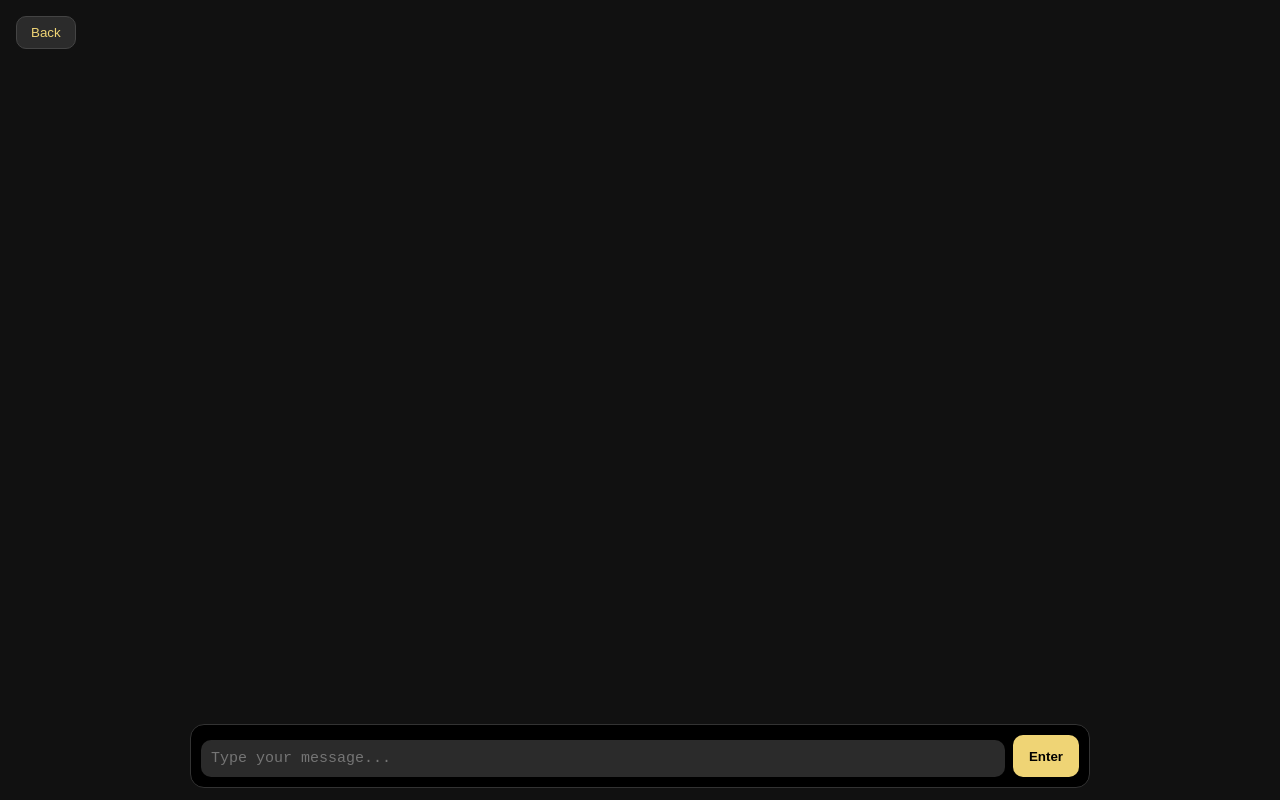
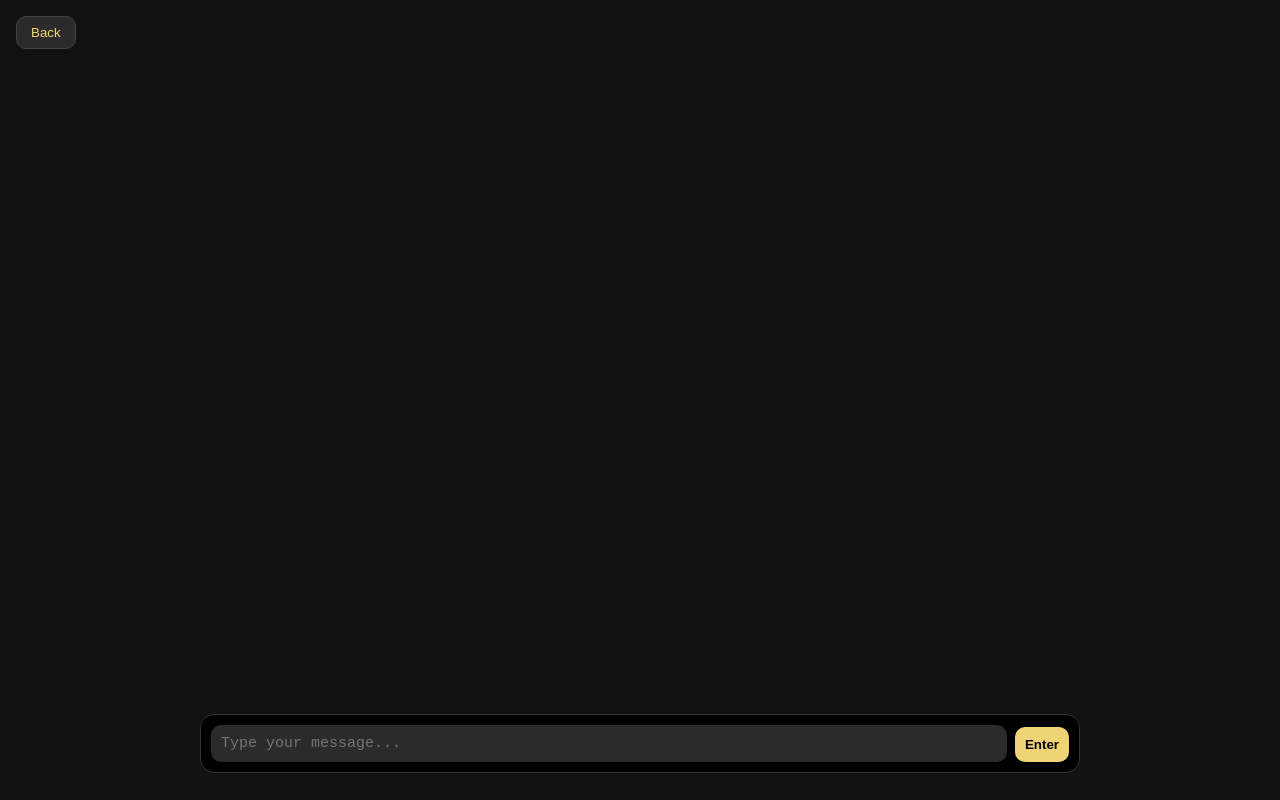
Before and after one commit to Sneh674/notes-next-app, a Next.js app: page /client/notes/1/chatBot in a window 1280 px wide. Built offline with nearby package versions, Linux system fonts and the light colour scheme; a web font is replaced by a local one.

Commit message:
css changes and scroll to bottom added in chatbot page

```diff
--- a/src/app/client/notes/[id]/chatBot/chatbot.module.css
+++ b/src/app/client/notes/[id]/chatBot/chatbot.module.css
@@ -114,15 +114,57 @@
     }
 }
 
+.bottomContent {
+    /* position: fixed; */
+    /* bottom: 10px; */
+    /* left: 0; */
+    position: fixed;
+    bottom: max(12px, env(safe-area-inset-bottom));
+    width: 100%;
+    max-width: 900px;
+    /* height: 170px; */
+    /* background-color: #fff; */
+    flex-grow: 1;
+    /* align-items: flex-end; */
+    justify-content: end;
+    display: flex;
+    flex-direction: column;
+    padding: 0 10px;
+    /* justify-content: left; */
+}
+
+/* Scroll To Bottom Button */
+.scrollToBottom {
+    /* position: fixed; */
+    /* bottom: 120px; */
+    /* left: 20px; */
+    width: 35px;
+    height: 35px;
+    border-radius: 50%;
+    background: #383838;
+    color: black;
+    opacity: 0.6;
+    border: none;
+    /* font-size: 18px; */
+    cursor: pointer;
+    z-index: 999;
+    display: flex;
+    align-items: center;
+    justify-content: center;
+    margin-bottom: 5px;
+}
+
 /* INPUT */
 
 .inputOuter {
-    position: fixed;
-    bottom: max(12px, env(safe-area-inset-bottom));
+    /* position: fixed;
+    bottom: max(12px, env(safe-area-inset-bottom)); */
     width: 100%;
     display: flex;
     justify-content: center;
-    padding: 0 10px;
+    margin-bottom: 15px;
+    /* padding: 0 10px; */
+    /* background-color: #fff; */
 }
 
 .inputContainer {
@@ -141,7 +183,7 @@
     flex: 1;
     resize: none;
     overflow-y: auto;
-    max-height: 160px;
+    max-height: 120px;
     padding: 10px;
     border-radius: 10px;
     border: none;
@@ -159,11 +201,11 @@
     background: #efd475;
     color: black;
     border: none;
-    padding: 0 16px;
-    height: 42px;
+    padding: 0 10px;
+    height: 35px;
     border-radius: 10px;
     cursor: pointer;
-    font-weight: 600;
+    font-weight: 900;
 }
 
 .sendButton:disabled {
--- a/src/app/client/notes/[id]/chatBot/page.tsx
+++ b/src/app/client/notes/[id]/chatBot/page.tsx
@@ -1,5 +1,7 @@
 "use client";
-
+// import DownArrow from "@/assets/down-arrow-svgrepo-com.svg";
+import Image from "next/image";
+import DownArrow from "../../../../assets/arrow-down.svg";
 import { useState, useRef, useEffect } from "react";
 import { useRouter } from "next/navigation";
 import styles from "./chatbot.module.css";
@@ -17,14 +19,33 @@ export default function ChatBot() {
   const [input, setInput] = useState<string>("");
   const [messages, setMessages] = useState<Message[]>([]);
   const [isLoading, setIsLoading] = useState<boolean>(false);
+  const [showScrollButton, setShowScrollButton] = useState<boolean>(false);
 
   const chatEndRef = useRef<HTMLDivElement | null>(null);
+  const chatHistoryRef = useRef<HTMLDivElement | null>(null);
   const textareaRef = useRef<HTMLTextAreaElement | null>(null);
 
-  // auto scroll
+  // Auto scroll when new message
   useEffect(() => {
     chatEndRef.current?.scrollIntoView({ behavior: "smooth" });
   }, [messages, isLoading]);
+
+  // Show / hide scroll-to-bottom button
+  useEffect(() => {
+    const container = chatHistoryRef.current;
+    if (!container) return;
+
+    const handleScroll = () => {
+      const atBottom =
+        container.scrollHeight - container.scrollTop <=
+        container.clientHeight + 50;
+
+      setShowScrollButton(!atBottom);
+    };
+
+    container.addEventListener("scroll", handleScroll);
+    return () => container.removeEventListener("scroll", handleScroll);
+  }, []);
 
   const handleSend = async () => {
     if (!input.trim() || isLoading) return;
@@ -42,7 +63,6 @@ export default function ChatBot() {
       textareaRef.current.style.height = "auto";
     }
 
-    // 🔥 Replace this with real API call later
     await new Promise((res) => setTimeout(res, 700));
 
     const botMessage: Message = {
@@ -71,6 +91,10 @@ export default function ChatBot() {
     }
   };
 
+  const scrollToBottom = () => {
+    chatEndRef.current?.scrollIntoView({ behavior: "smooth" });
+  };
+
   return (
     <div className={styles.chatPage}>
       {/* Back Button */}
@@ -79,7 +103,7 @@ export default function ChatBot() {
       </button>
 
       <div className={styles.chatContainer}>
-        <div className={styles.chatHistory}>
+        <div ref={chatHistoryRef} className={styles.chatHistory}>
           {messages.map((msg, index) => (
             <div key={index} className={styles.messageWrapper}>
               <div
@@ -107,6 +131,13 @@ export default function ChatBot() {
       </div>
 
       {/* Input */}
+      <div className={styles.bottomContent}>
+        {/* Scroll To Bottom Button */}
+        {showScrollButton && (
+          <button className={styles.scrollToBottom} onClick={scrollToBottom}>
+            <Image src={DownArrow} alt="Scroll Down" width={18} height={18} />
+          </button>
+        )}
         <div className={styles.inputOuter}>
           <div className={styles.inputContainer}>
             <textarea
@@ -129,5 +160,6 @@ export default function ChatBot() {
           </div>
         </div>
       </div>
+    </div>
   );
 }
```
Also changed, not shown: src/app/assets/arrow-down.svg (added), src/app/assets/down-arrow-svgrepo-com.svg (added). Lines whose indentation alone changed are shown as unchanged.
